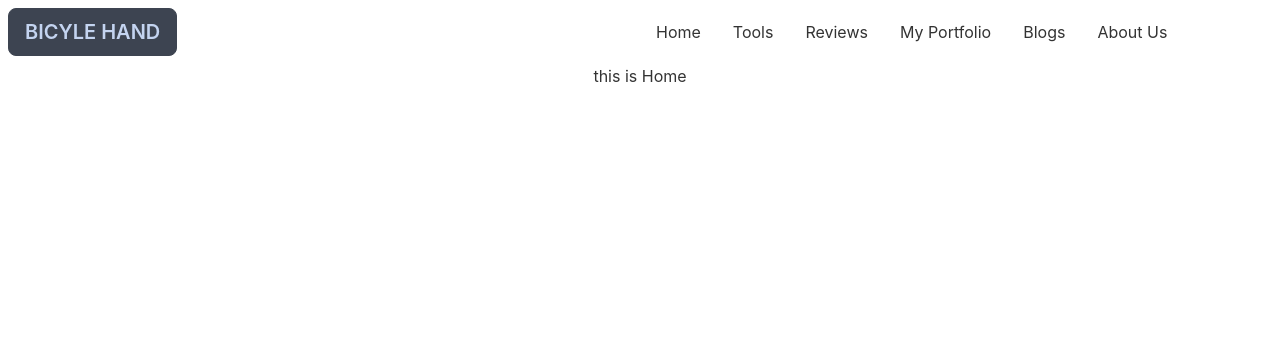
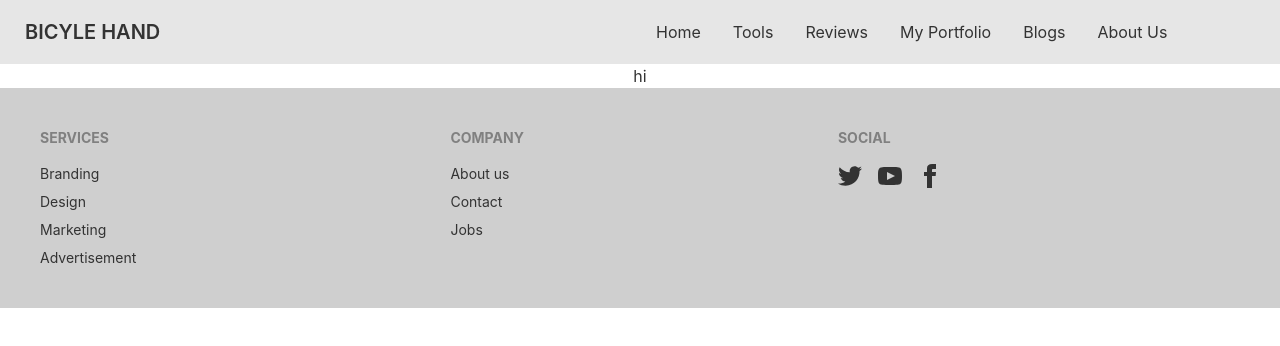
Before and after one commit to MdRejoanMolla/manufacturer-client, a React (Create React App) app: page / in a window 1280 px wide. Shown: the top 346 px of the page. Built offline with nearby package versions, Linux system fonts and the light colour scheme.

Commit message:
footer done

```diff
--- a/src/App.js
+++ b/src/App.js
@@ -1,8 +1,10 @@
+
 import { Route, Routes } from 'react-router-dom';
 import './App.css';
-import Header from './components/HomePage/Header/Header';
-import Home from './components/HomePage/Home/Home';
-import Blog from './components/page/Blog/Blog';
+import Header from './components/Share/Header';
+import Home from './components/Home/Home';
+import Blog from './components/page/Blogs.js';
+import Footer from './components/Share/Footer';
 
 function App() {
       return (
@@ -10,10 +12,11 @@
                   <Header></Header>
                   <Routes>
                         <Route path="/" element={<Home />}>
-          <Route path="expenses" element={<Blog />} />
+                              <Route path="blogs" element={<Blog />} />
 
                         </Route>
                   </Routes>
+                  <Footer></Footer>
             </div>
       );
 }
--- a/src/components/HomePage/Home/Home.js
+++ b/src/components/Home/Home.js
@@ -3,9 +3,8 @@
 const Home = () => {
       return (
             <div>
-                  <h1>this is Home</h1>
+                  <h1>hi</h1>
             </div>
       );
 };
-
 export default Home;
--- /dev/null
+++ b/src/components/Share/Footer.js
@@ -0,0 +1,32 @@
+import React from 'react';
+import { Link } from 'react-router-dom';
+
+const Footer = () => {
+      return (
+            <footer class="footer p-10 bg-base-300 text-base-content">
+                  <div>
+                        <span class="footer-title">Services</span>
+                        <Link to='/' class="link link-hover">Branding</Link>
+                        <Link to='/' class="link link-hover">Design</Link>
+                        <Link to='/' class="link link-hover">Marketing</Link>
+                        <Link to='/' class="link link-hover">Advertisement</Link>
+                  </div>
+                  <div>
+                        <span class="footer-title">Company</span>
+                        <Link to='about' class="link link-hover">About us</Link>
+                        <Link to='/' class="link link-hover">Contact</Link>
+                        <Link to='/' class="link link-hover">Jobs</Link>
+                  </div>
+                  <div>
+                        <span class="footer-title">Social</span>
+                        <div class="grid grid-flow-col gap-4">
+                              <a href='https://twitter.com/?lang=en'><svg xmlns="http://www.w3.org/2000/svg" width="24" height="24" viewBox="0 0 24 24" class="fill-current"><path d="M24 4.557c-.883.392-1.832.656-2.828.775 1.017-.609 1.798-1.574 2.165-2.724-.951.564-2.005.974-3.127 1.195-.897-.957-2.178-1.555-3.594-1.555-3.179 0-5.515 2.966-4.797 6.045-4.091-.205-7.719-2.165-10.148-5.144-1.29 2.213-.669 5.108 1.523 6.574-.806-.026-1.566-.247-2.229-.616-.054 2.281 1.581 4.415 3.949 4.89-.693.188-1.452.232-2.224.084.626 1.956 2.444 3.379 4.6 3.419-2.07 1.623-4.678 2.348-7.29 2.04 2.179 1.397 4.768 2.212 7.548 2.212 9.142 0 14.307-7.721 13.995-14.646.962-.695 1.797-1.562 2.457-2.549z"></path></svg></a>
+                              <a href='https://www.youtube.com/'><svg xmlns="http://www.w3.org/2000/svg" width="24" height="24" viewBox="0 0 24 24" class="fill-current"><path d="M19.615 3.184c-3.604-.246-11.631-.245-15.23 0-3.897.266-4.356 2.62-4.385 8.816.029 6.185.484 8.549 4.385 8.816 3.6.245 11.626.246 15.23 0 3.897-.266 4.356-2.62 4.385-8.816-.029-6.185-.484-8.549-4.385-8.816zm-10.615 12.816v-8l8 3.993-8 4.007z"></path></svg></a>
+                              <a href='https://www.facebook.com/groups/webdevelopmentbatch5'><svg xmlns="http://www.w3.org/2000/svg" width="24" height="24" viewBox="0 0 24 24" class="fill-current"><path d="M9 8h-3v4h3v12h5v-12h3.642l.358-4h-4v-1.667c0-.955.192-1.333 1.115-1.333h2.885v-5h-3.808c-3.596 0-5.192 1.583-5.192 4.615v3.385z"></path></svg></a>
+                        </div>
+                  </div>
+            </footer>
+      );
+};
+
+export default Footer;
--- a/src/components/HomePage/Header/Header.js
+++ b/src/components/Share/Header.js
@@ -11,7 +11,7 @@
             <li><Link to="about">About Us</Link></li>
       </>
       return (
-            <div className="navbar bg-base-100">
+            <div className="navbar bg-base-200">
                   <div className="navbar-start">
                         <div className="dropdown">
                               <label tabIndex="0" className="btn btn-ghost lg:hidden">
@@ -21,7 +21,7 @@
                                     {menuItem}
                               </ul>
                         </div>
-                        <a className="btn btn-light normal-case text-xl">BICYLE HAND</a>
+                        <Link to='/' class="btn btn-ghost normal-case text-xl">BICYLE HAND</Link>
                   </div>
                   <div className="navbar-center hidden lg:flex">
                         <ul className="menu menu-horizontal p-0">
--- a/src/components/page/Blog/Blog.js
+++ b/src/components/page/Blogs.js
@@ -1,6 +1,6 @@
 import React from 'react';
 
-const Blog = () => {
+const Blogs = () => {
       return (
             <div>
                   <p>blog page</p>
@@ -8,4 +8,4 @@
       );
 };
 
-export default Blog;
+export default Blogs;
```
Lines whose indentation alone changed are shown as unchanged.
